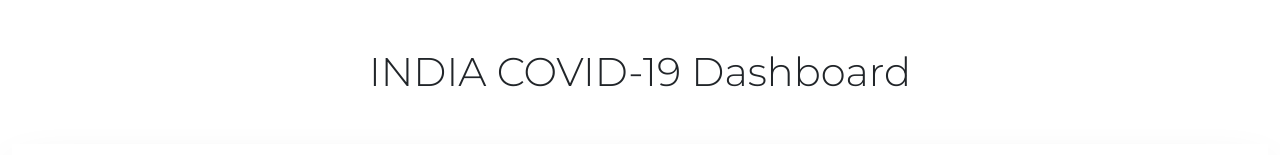
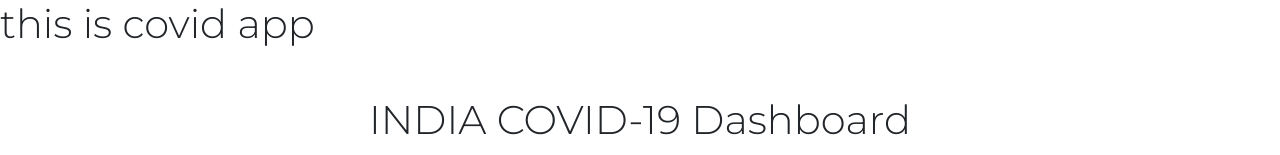
Before and after one commit to sumantgigacars/weatherapp, a React (Create React App) app: page / in a window 1280 px wide. Shown: the top 155 px of the page. Built offline with nearby package versions, Linux system fonts and the light colour scheme; no server answers.

Commit message:
four commit

```diff
--- a/src/Covid_state_wise_traker/statewise.js
+++ b/src/Covid_state_wise_traker/statewise.js
@@ -23,6 +23,7 @@ const Statewise = () => {
 
     return (
         <>
+        <h1>this is covid app</h1>
             <div className="container-fluid mt-5">
                 <div className="main-heading">
                     <h1 className="mb-5 text-center"><span className="font-weight-bold">INDIA</span> COVID-19 Dashboard</h1>
```
